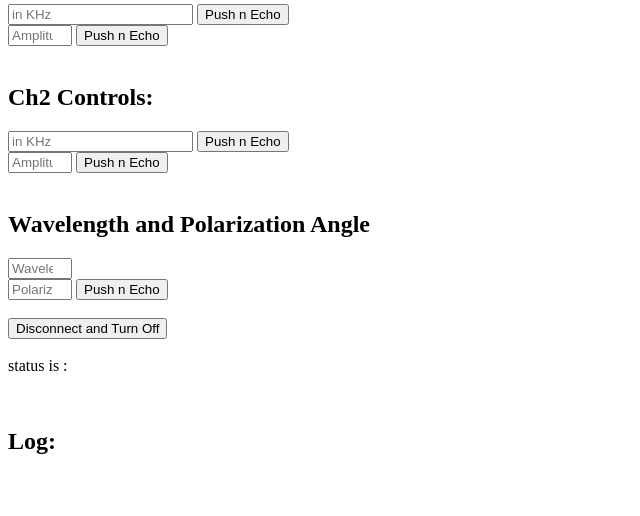
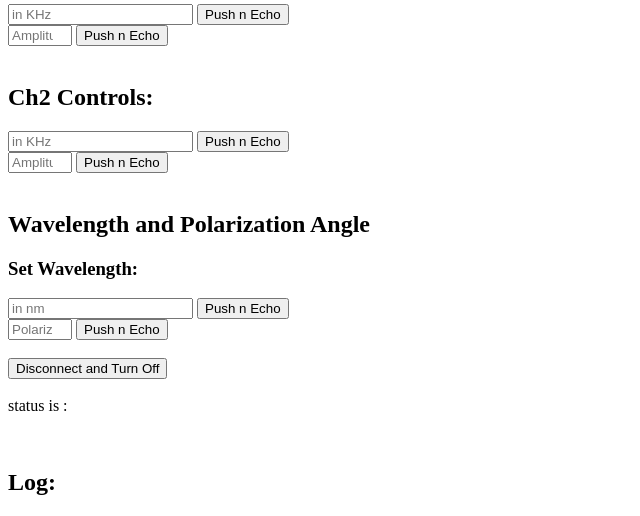
Before and after one commit to ubsuny/ML_LCVR-CP2P2024, a Flask app: template web_interface/templates/index.html in a window 1280 px wide. Shown: the part 366-882 px from the top of the page, without its empty margins (0-640 px from the left). Before the commit the page ends 820 px from the top, so only its background shows below. Run offline with Flask 3, Linux system fonts and the light colour scheme; the template is opened without the code that fills it, so the values that code supplies are empty; parts of the project's set-up code (start-up, migrations or seed data) failed here and were passed over; some libraries are stand-ins or nearby versions.

Commit message:
Web interface now allows loading a saved model for known wavelength

```diff
--- a/web_interface/app.py
+++ b/web_interface/app.py
@@ -36,6 +36,8 @@ thread_lock = Lock()
 
 lcvrs = lcl.lcvr_learning()
 lcvrs.close_connection()
+with open('models/213.pkl', 'rb') as f:
+    model = pickle.load(f)
 
 def background_thread():
     """Example of how to send server generated events to clients.not using it"""
@@ -139,6 +141,23 @@ def getdata(message):
 
     print("Modelling Complete, Please use the interface at the collected wavelength")
 
+@socketio.on('set_model')
+def set_model(message):
+    session['receive_count'] = session.get('receive_count', 0) + 1
+    emit('my_response',
+         {'data': message['data'], 'count': session['receive_count']})
+
+    wavelength=int(message['data'])
+
+    if os.path.exists("models/" + str(wavelength) + ".pkl"):
+        with open('models/'+ str(wavelength)+'.pkl', 'rb') as f:
+            model = pickle.load(f)
+        emit('model_success', 'Model set successfully, angle can now be set')
+
+    else:
+        # Option 2: Print to HTML
+        msg = message.get('message', 'No model with this wavelength, please calibrate above')
+        emit('model_fail', msg)
 
 '''
 
--- a/web_interface/templates/index.html
+++ b/web_interface/templates/index.html
@@ -115,6 +115,10 @@
                 socket.emit('getdata', {data: $('#input_wavelength').val()});
             });
 
+            $('#waveButton').click(function() {
+                socket.emit('set_model', {data: $('#wavs').val()});
+            });
+
 
             socket.on('status',function(update){
                 $('#status').text('status#' + update.status1).html();
@@ -124,6 +128,19 @@
                 socket.emit('disconnect_request');
                 return false;
             });
+
+            socket.on('model_success', (msg) => {
+                let messageElement = document.getElementById('message_area');
+                messageElement.textContent = msg;
+            });
+
+            socket.on('model_fail', (msg) => {
+                let messageElement = document.getElementById('message_area');
+                messageElement.textContent = msg;
+            });
+
+
+
         });
     </script>
 </head>
@@ -176,9 +193,11 @@
 
 
 
-    <form id="wvlngth" method="POST" action='#'>
-        <input type="number" name="wvlngth_data" max="700" min="490" id="wvlngth_data" placeholder="Wavelength ">
-    </form>
+    <h3>Set Wavelength:</h3>
+    <input type="text" name="wavs" id="wavs" pattern="[0-9]+" placeholder="in nm">
+    <button id="waveButton">Push n Echo</button>
+
+    <div id="message_area"></div>
 
     <form id="angle" method="POST" action='#'>
         <input type="number" name="angle_data" max="180" min="0" id="angle_data" placeholder="Polarization Angle ">
```
